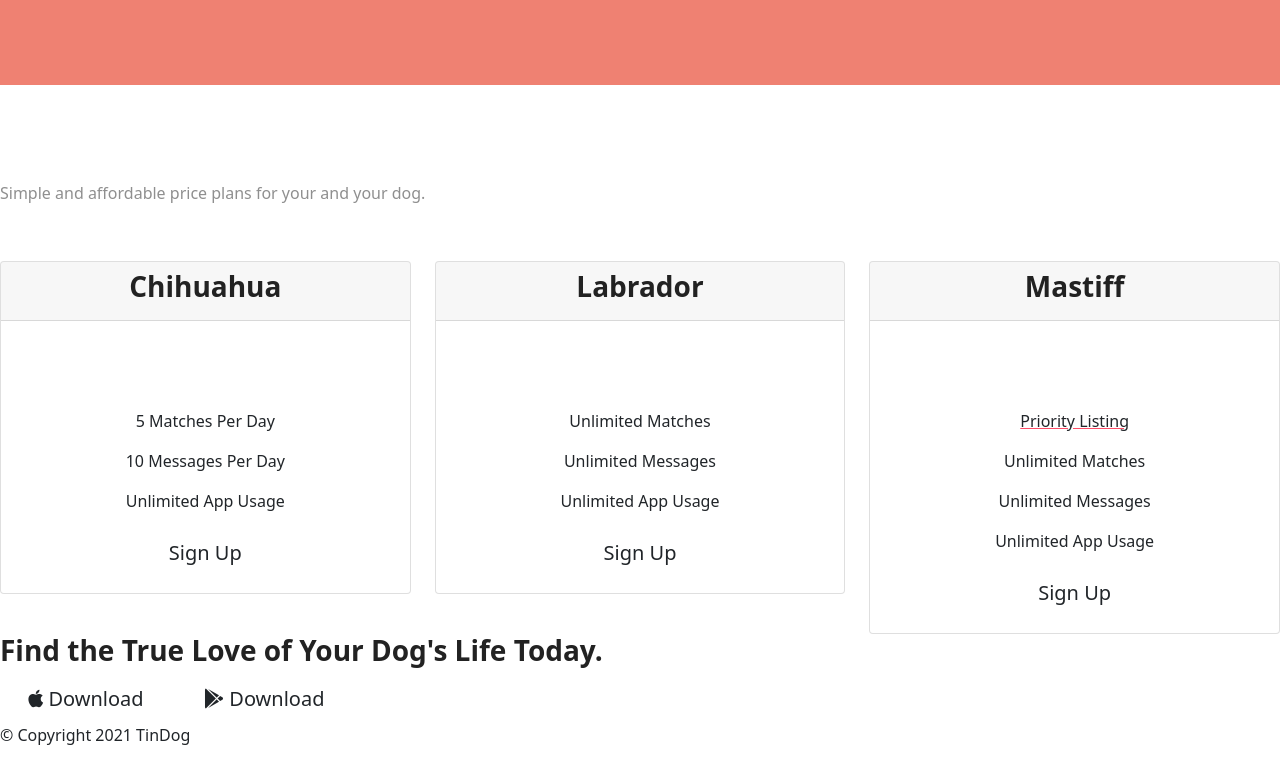
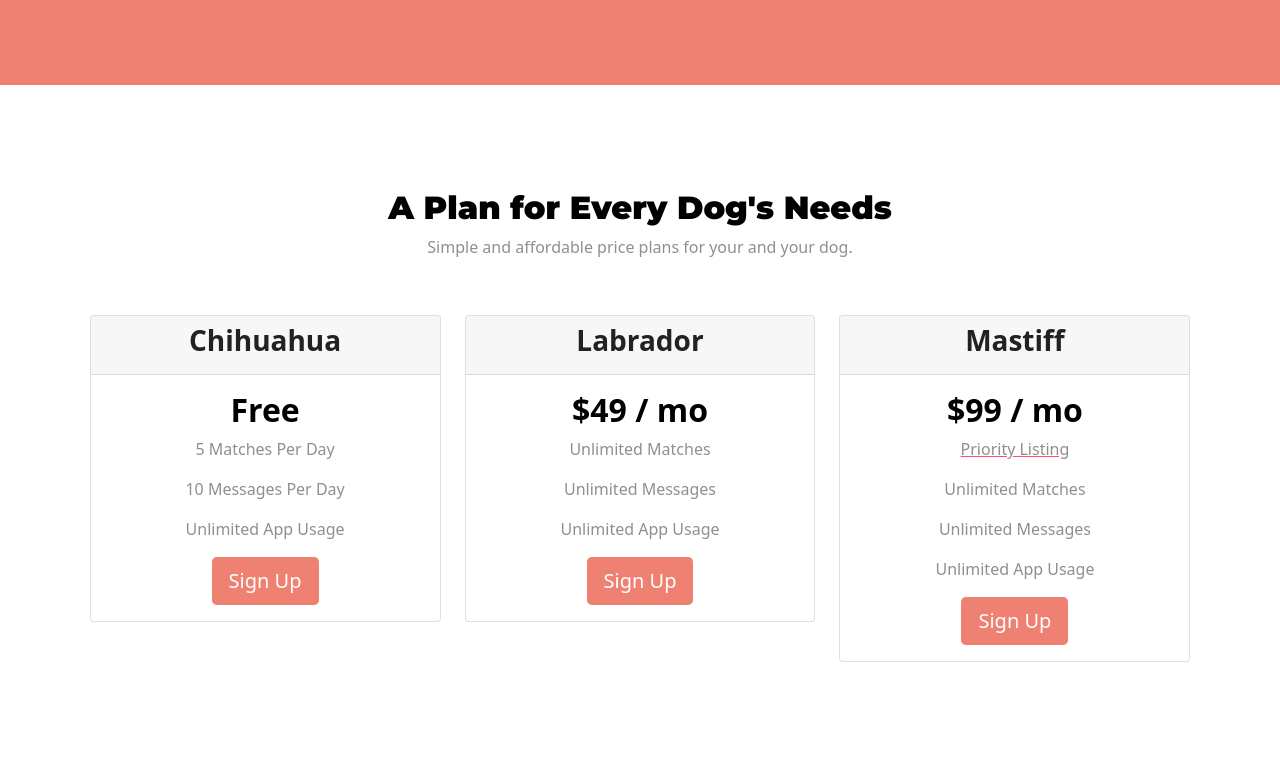
Before and after one commit to RodrigoSBautista/Project1, a plain HTML site: page index.html in a window 1280 px wide. Shown: the part 1896-2659 px from the top of the page. Drawn offline with nearby package versions, Linux system fonts and the light colour scheme.

Commit message:
Add files via upload

```diff
--- a/css/styles.css
+++ b/css/styles.css
@@ -19,7 +19,6 @@
 }
 
 #testimonials {
-  padding: 14vh 11vw;
   text-align: center;
   background: var(--melon);
   color: var(--text-white);
@@ -30,6 +29,22 @@
   padding-bottom: 11vh;
 }
 
+#pricing {
+  color: black;
+  padding: 13vh 7vw;
+  text-align: center;
+}
+
+#cta {
+  text-align: center;
+}
+
+#footer {
+  padding-top: 14vh;
+  padding-bottom: 8vh;
+  text-align: center;
+}
+
 h1 {
   font-weight: 900;
   line-height: 1.5;
@@ -38,7 +53,9 @@ h1 {
 
 h2 {
   font-weight: 700;
-  color: var(--text-white);
+}
+
+h2.testimonial-text {
   line-height: 2;
   margin-bottom: 4vh;
 }
@@ -120,10 +137,31 @@ div.press-cont {
   margin-bottom: 2vh;
 }
 
-.highlight:hover {
+i.highlight:hover {
   color: var(--red);
+}
+
+.btn-color {
+  background: var(--melon);
+  color: var(--text-white);
+}
+
+button.highlight:hover {
+  background-color: var(--red);
+  color: var(--text-white);
+}
+
+.card-text {
+  color: var(--grey);
 }
 
 .press-items {
   align-items: center;
 }
+
+.carousel-item {
+  padding: 14vh 11vw;
+}
+h2.montserrat {
+  font-family: "Montserrat", sans-serif;
+}
```
